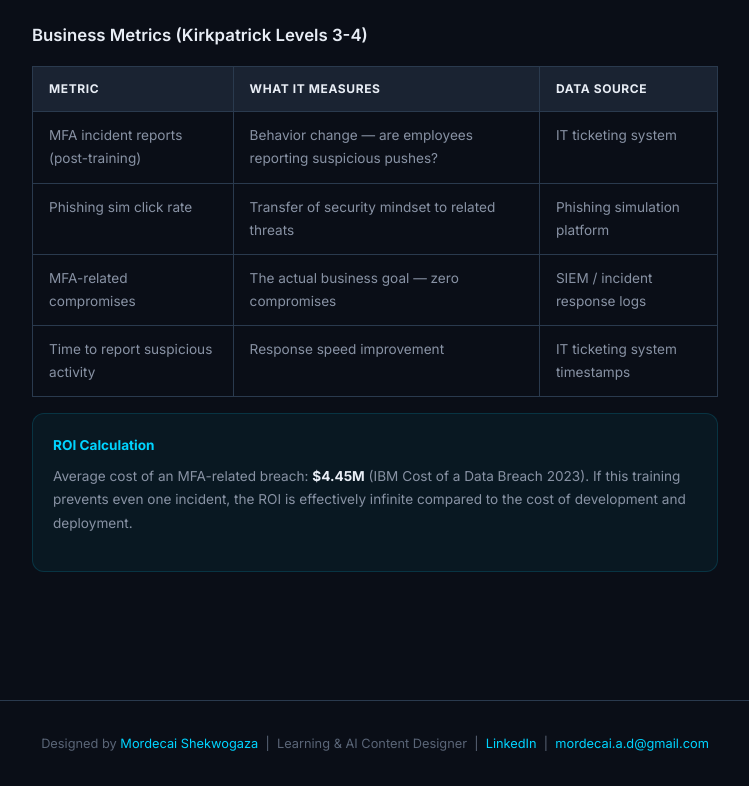
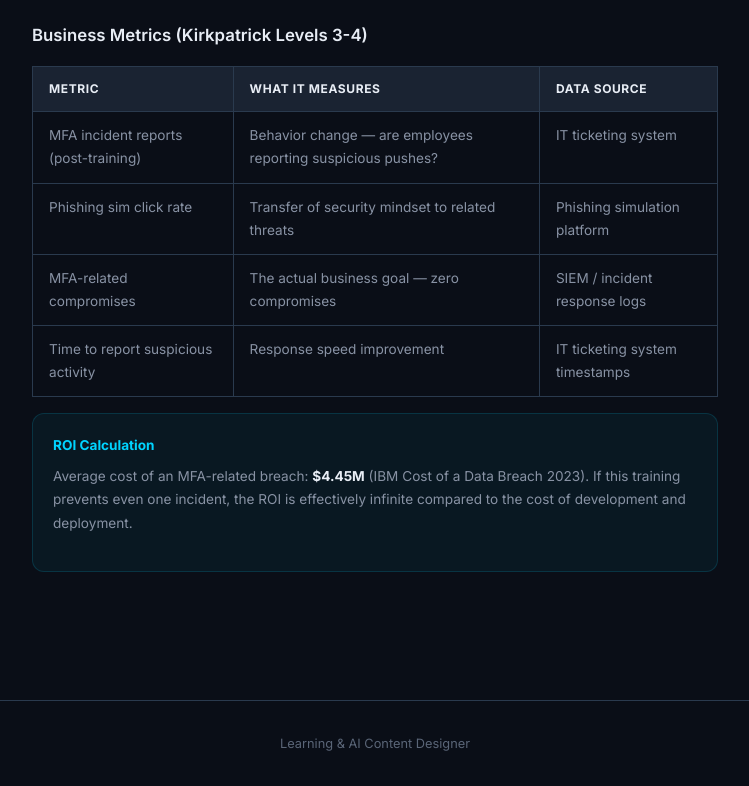
Before and after one commit to Modexanderson/mfa-training, a plain HTML site: page design-document.html in a window 1280 px wide. Shown: the part 7793-8579 px from the top of the page, without its empty margins (265-1014 px from the left). Drawn offline with Linux system fonts and the light colour scheme.

Commit message:
Remove personal info for anonymous review
Co-Authored-By: Claude Opus 4.6 <noreply@anthropic.com>

```diff
--- a/design-document.html
+++ b/design-document.html
@@ -4,7 +4,7 @@
   <meta charset="UTF-8">
   <meta name="viewport" content="width=device-width, initial-scale=1.0">
   <title>MFA Under Siege — Design Document</title>
-  <meta name="author" content="Mordecai Shekwogaza">
+  <meta name="author" content="">
   <link rel="preconnect" href="https://fonts.googleapis.com">
   <link rel="preconnect" href="https://fonts.gstatic.com" crossorigin>
   <link href="https://fonts.googleapis.com/css2?family=Inter:wght@300;400;600;700;800&family=JetBrains+Mono:wght@400;700&display=swap" rel="stylesheet">
@@ -845,10 +845,7 @@
   <!-- Footer -->
   <footer class="doc-footer">
     <p>
-      Designed by <a href="https://mordecai.web.app" target="_blank">Mordecai Shekwogaza</a>
-      &nbsp;|&nbsp; Learning & AI Content Designer
-      &nbsp;|&nbsp; <a href="https://www.linkedin.com/in/mordecai-shekwogaza-54506a222" target="_blank">LinkedIn</a>
-      &nbsp;|&nbsp; <a href="mailto:mordecai.a.d@gmail.com">mordecai.a.d@gmail.com</a>
+      Learning & AI Content Designer
     </p>
   </footer>
 
--- a/js/app.js
+++ b/js/app.js
@@ -259,7 +259,7 @@ const Game = {
           </a>
         </div>
         <div class="report-footer">
-          <p>Built by <a href="https://mordecai.web.app" target="_blank">Mordecai Shekwogaza</a> &mdash; Learning & AI Content Designer</p>
+          <p>Learning & AI Content Designer</p>
         </div>
       </div>
     `;
```
Also changed, not shown: index.html (+1 -1 lines), 1 other file.
